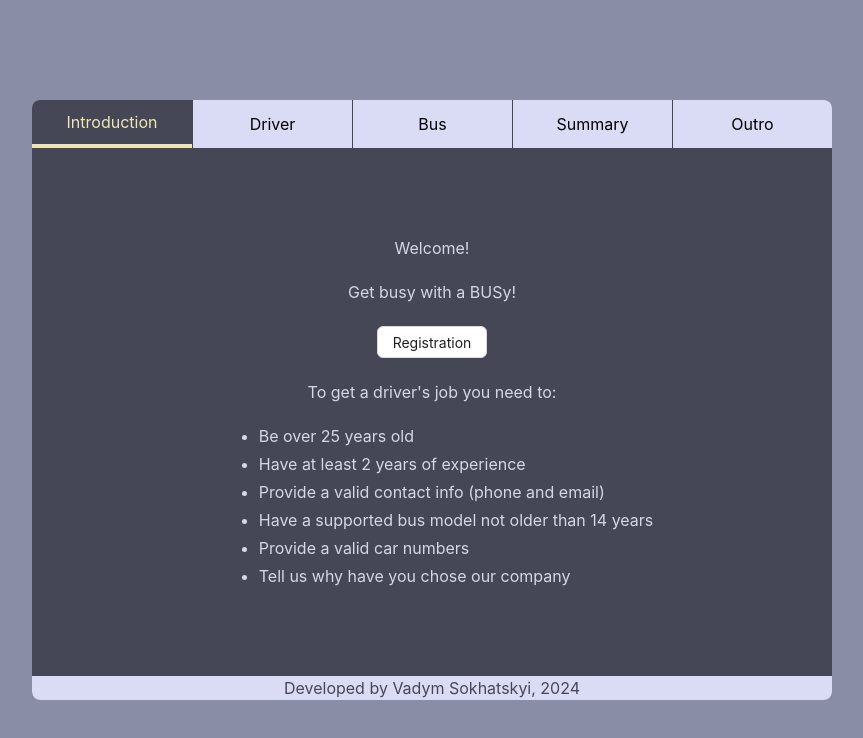
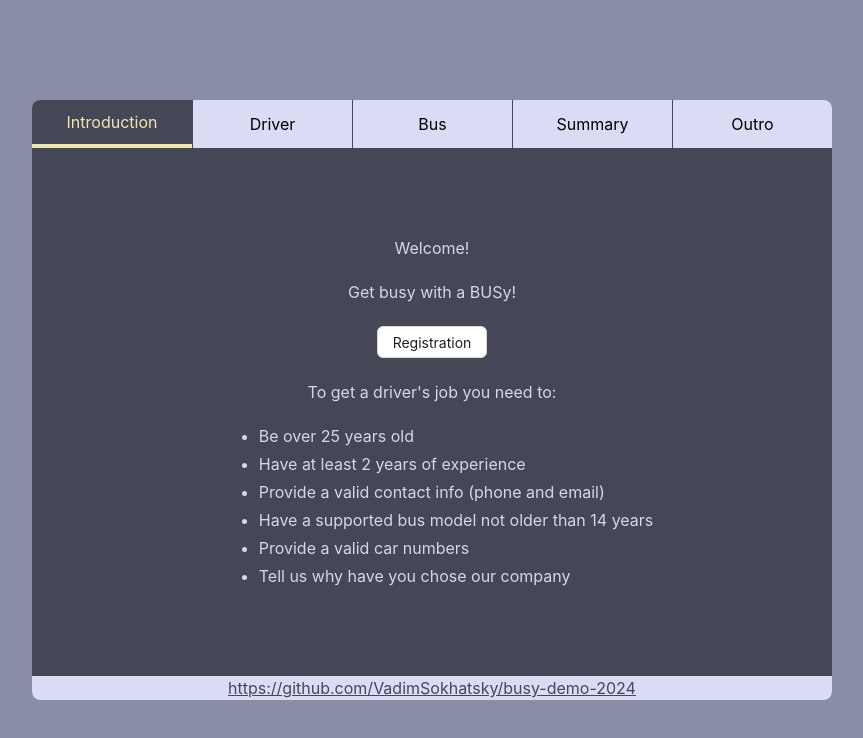
Before and after one commit to VadimSokhatsky/busy-demo-2024, a React (Create React App) app: page / in a window 1280 px wide. Shown: the top 738 px of the page, without its empty margins (208-1071 px from the left). Built offline with nearby package versions, Linux system fonts and the light colour scheme.

Commit message:
add github link

```diff
--- a/src/App.css
+++ b/src/App.css
@@ -45,8 +45,11 @@
     align-items: center;
     height: 24px;
     margin-top: auto;
-    color: #454757;
     background-color: #dadcf5;
+}
+
+.link {
+    color: #454757 !important;
 }
 
 .fallback {
--- a/src/App.tsx
+++ b/src/App.tsx
@@ -31,7 +31,9 @@ function App() {
                       </Suspense>
                   </main>
                   <footer className="content__footer">
-                      Developed by Vadym Sokhatskyi, 2024
+                      <a className="link" href="https://github.com/VadimSokhatsky/busy-demo-2024" target="_blank">
+                          https://github.com/VadimSokhatsky/busy-demo-2024
+                      </a>
                   </footer>
               </div>
           </div>
```
